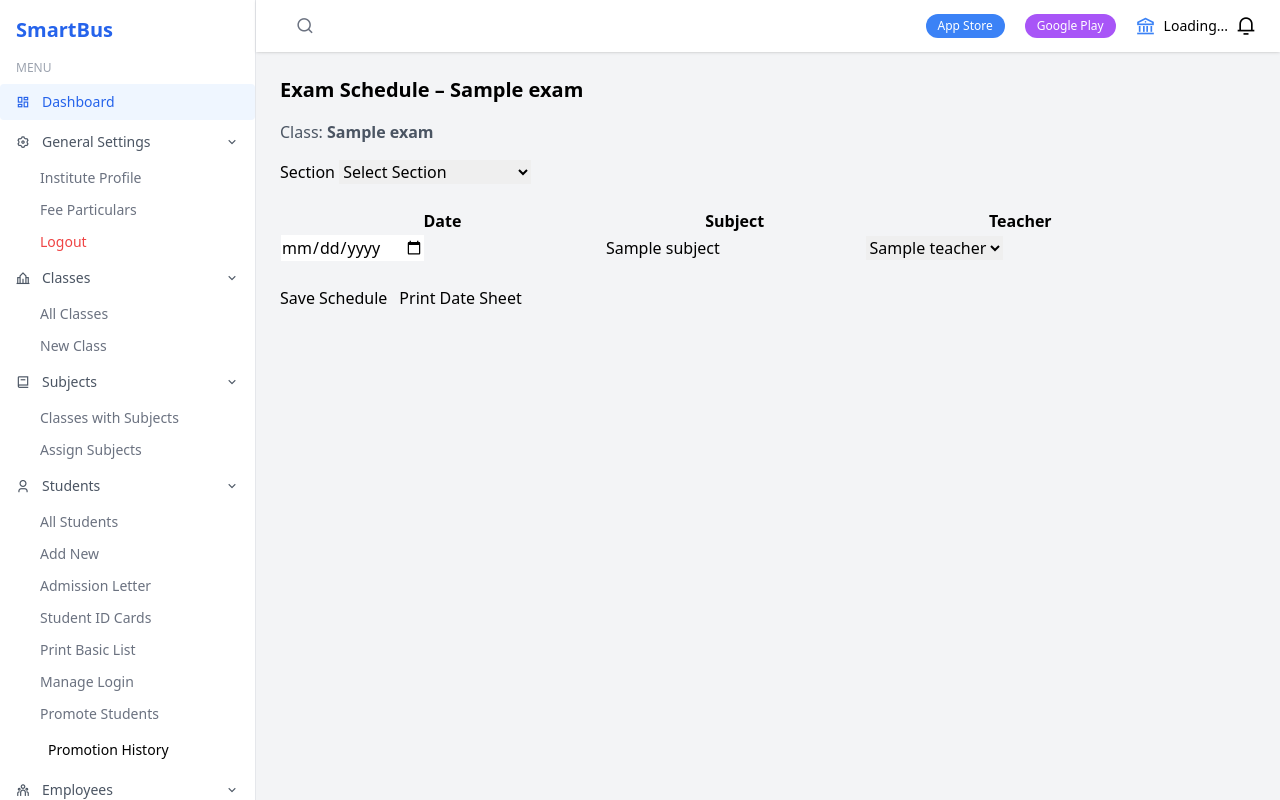
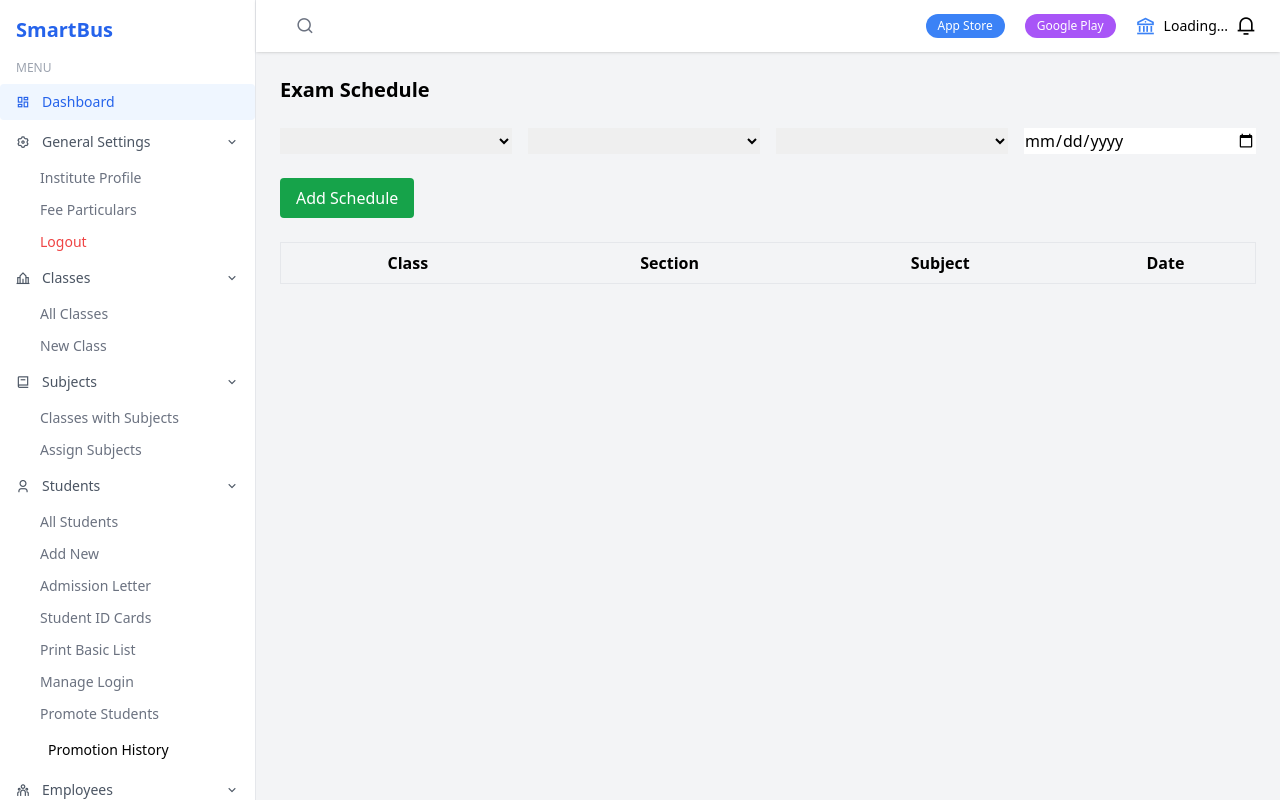
Before and after one commit to Smartbus-360/Erp_admin_frontend, a Django app: template school_erp/core/templates/exams/exam_schedule.html in a window 1280 px wide. Run offline with Django 5.2, Linux system fonts and the light colour scheme; the template is opened without the code that fills it: most values are stand-ins (such as "Sample title", 1, 10 or a date in 2020); lists and menus that the app fills with data are empty; some libraries are stand-ins or nearby versions.

Commit message:
Update exam_schedule.html

```diff
--- a/school_erp/core/templates/exams/exam_schedule.html
+++ b/school_erp/core/templates/exams/exam_schedule.html
@@ -1,95 +1,73 @@
 {% extends "base/layout.html" %}
-{% load static %}
 {% block content %}
 
-<div class="content-wrapper max-w-4xl">
+<h1 class="text-xl font-semibold mb-6">Exam Schedule</h1>
 
-<h2 class="text-xl font-semibold mb-4">
-  Exam Schedule – {{ exam.name }}
-</h2>
-
-<div class="mb-4 text-gray-600">
-  Class: <strong>{{ exam.class_name }}</strong>
+<div class="grid grid-cols-1 md:grid-cols-4 gap-4 mb-6">
+    <select id="class_id" class="form-control"></select>
+    <select id="section_id" class="form-control"></select>
+    <select id="subject_id" class="form-control"></select>
+    <input type="date" id="exam_date" class="form-control">
 </div>
 
-<form method="get" class="mb-6">
-  <label class="form-label">Section</label>
-  <select name="section_id" class="form-control w-48" onchange="this.form.submit()">
-    <option value="">Select Section</option>
-    {% for s in sections %}
-      <option value="{{ s.id }}" {% if section_id == s.id|stringformat:"s" %}selected{% endif %}>
-        {{ s.name }}
-      </option>
-    {% endfor %}
-  </select>
-</form>
+<button id="addSchedule" class="bg-green-600 text-white px-4 py-2 rounded">
+    Add Schedule
+</button>
 
-{% if section_id %}
-<form id="scheduleForm">
-
-<input type="hidden" name="section_id" value="{{ section_id }}">
-
-<table class="table w-full">
-  <thead>
-    <tr>
-      <th>Date</th>
-      <th>Subject</th>
-      <th>Teacher</th>
-    </tr>
-  </thead>
-<tbody>
-{% for s in subjects %}
-<tr data-subject="{{ s.id }}">
-  <td>
-    <input type="date"
-           class="form-control exam-date"
-           value="{% for sc in schedule %}
-                    {% if sc.subject_id == s.id %}
-                      {{ sc.exam_date }}
-                    {% endif %}
-                  {% endfor %}">
-  </td>
-
-  <td>{{ s.name }}</td>
-
-  <td>
-    <select class="form-control teacher-select">
-      <option value="">Select Teacher</option>
-      {% for t in teachers %}
-      <option value="{{ t.id }}"
-        {% for sc in schedule %}
-          {% if sc.subject_id == s.id and sc.teacher_id == t.id %}
-            selected
-          {% endif %}
-        {% endfor %}
-      >
-        {{ t.name }}
-      </option>
-      {% endfor %}
-    </select>
-  </td>
-</tr>
-{% endfor %}
-</tbody>
+<table class="mt-6 w-full border">
+    <thead>
+        <tr class="bg-gray-100">
+            <th class="p-2">Class</th>
+            <th>Section</th>
+            <th>Subject</th>
+            <th>Date</th>
+        </tr>
+    </thead>
+    <tbody id="scheduleTable"></tbody>
 </table>
 
-<div class="mt-6 flex gap-3">
-<button type="button"
-        class="btn btn-primary"
-        onclick="saveSchedule({{ exam.id }}, {{ exam.class_id }}, {{ section_id }})">
-  Save Schedule
-</button>
+<script>
+const examId = "{{ exam_id }}";
+const token = "{{ request.session.auth.access_token }}";
 
-  <a href="{% url 'core:exam_datesheet' exam.id section_id %}"
-     target="_blank"
-     class="btn btn-outline">
-     Print Date Sheet
-  </a>
-</div>
+async function loadDropdowns() {
+    const [classes, sections, subjects] = await Promise.all([
+        fetch("/api/classes").then(r => r.json()),
+        fetch("/api/sections").then(r => r.json()),
+        fetch("/api/subjects").then(r => r.json())
+    ]);
 
-</form>
+    classes.forEach(c =>
+        class_id.innerHTML += `<option value="${c.id}">${c.name}</option>`
+    );
+    sections.forEach(s =>
+        section_id.innerHTML += `<option value="${s.id}">${s.name}</option>`
+    );
+    subjects.forEach(s =>
+        subject_id.innerHTML += `<option value="${s.id}">${s.name}</option>`
+    );
+}
 
-{% endif %}
-</div>
+addSchedule.onclick = async () => {
+    await fetch("https://erp.backend.smartbus360.com/exam-schedules", {
+        method: "POST",
+        headers: {
+            "Authorization": `Bearer ${token}`,
+            "Content-Type": "application/json"
+        },
+        body: JSON.stringify({
+            exam_id: examId,
+            class_id: class_id.value,
+            section_id: section_id.value,
+            subject_id: subject_id.value,
+            exam_date: exam_date.value
+        })
+    });
+
+    alert("Schedule added");
+};
+
+loadDropdowns();
+</script>
 
 {% endblock %}
```
